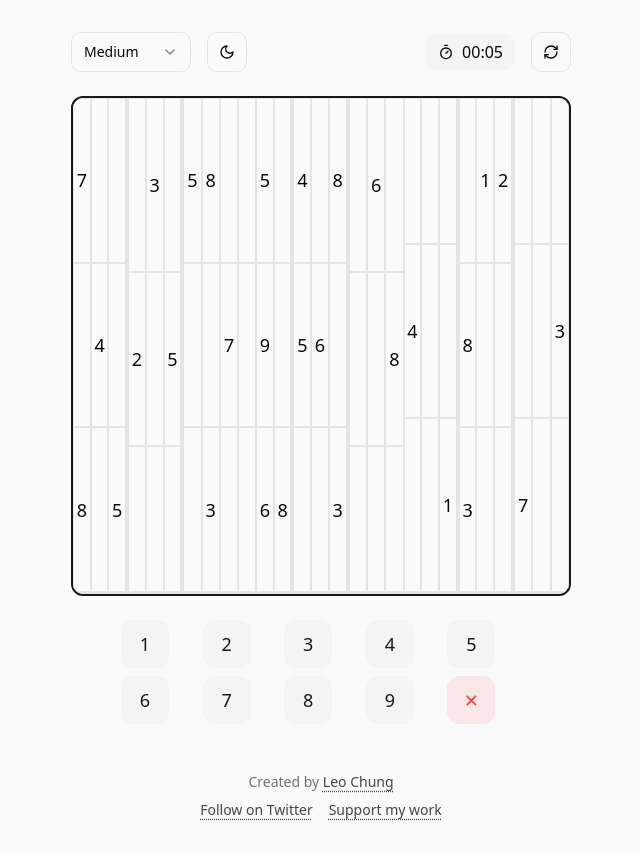
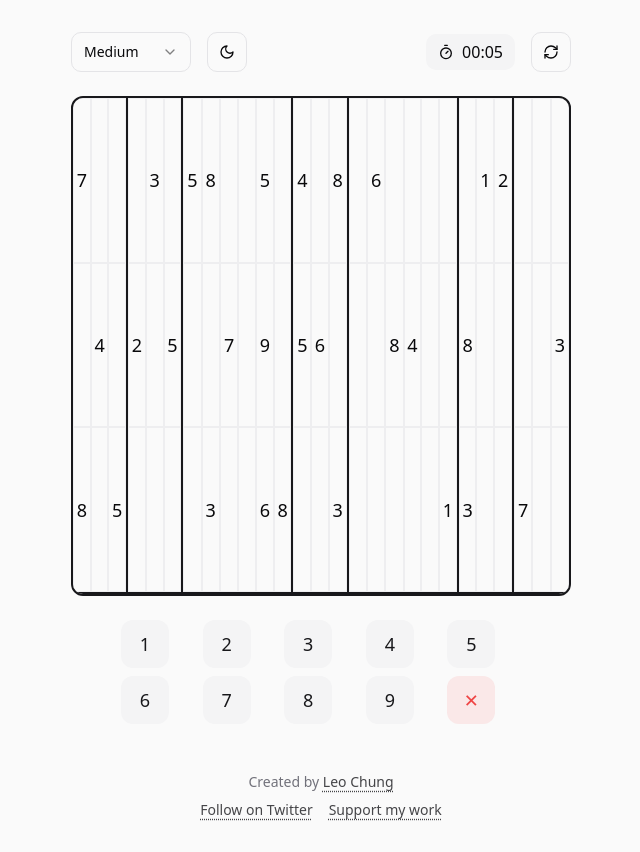
Before and after one commit to leochung/sudoku-nancy, a React (Vite) app: page / in a window 1280 px wide. Shown: the whole page, without its empty margins (319-959 px from the left). Built offline with nearby package versions, Linux system fonts and the light colour scheme.

Commit message:
Refactor Sudoku layout
Improved the layout of the Sudoku board to address visual issues.

```diff
--- a/src/index.css
+++ b/src/index.css
@@ -70,8 +70,9 @@
 
 .sudoku-cell {
   @apply w-full h-full flex items-center justify-center text-lg font-medium
-         border-[0.5px] transition-all duration-200
-         focus:outline-none focus:ring-2 focus:ring-primary/50;
+         border-[0.5px] border-border/50 transition-all duration-200
+         focus:outline-none focus:ring-2 focus:ring-primary/50
+         aspect-square min-h-[40px];
 }
 
 .sudoku-cell-highlight {
@@ -79,7 +80,7 @@
 }
 
 .grid-3x3 {
-  @apply border-r-2 border-b-2 last:border-r-0;
+  @apply border-r-2 border-b-2 border-primary last:border-r-0;
 }
 
 .grid-3x3:nth-child(3n) {
```
